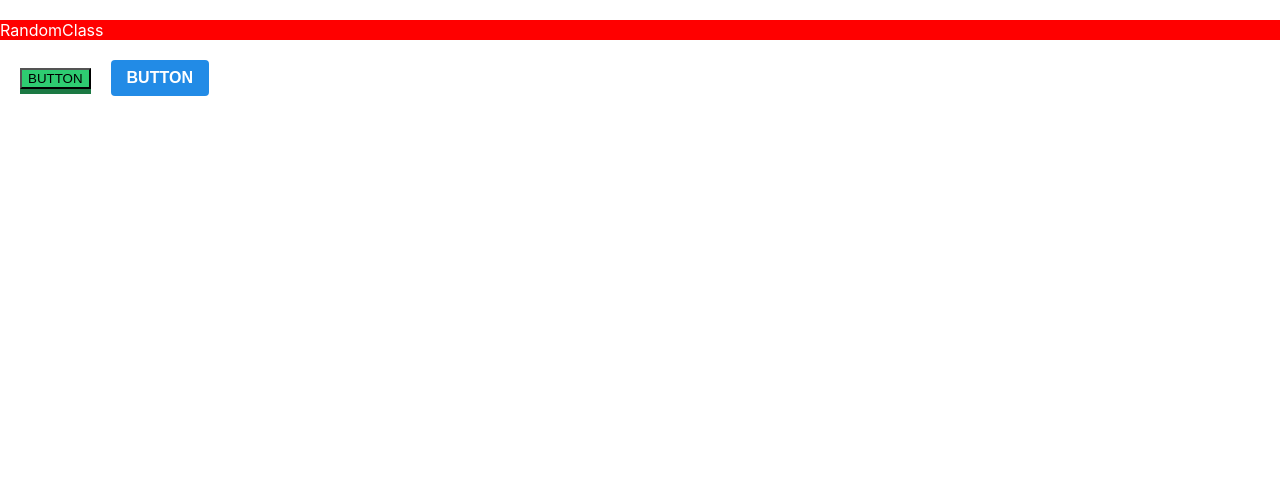
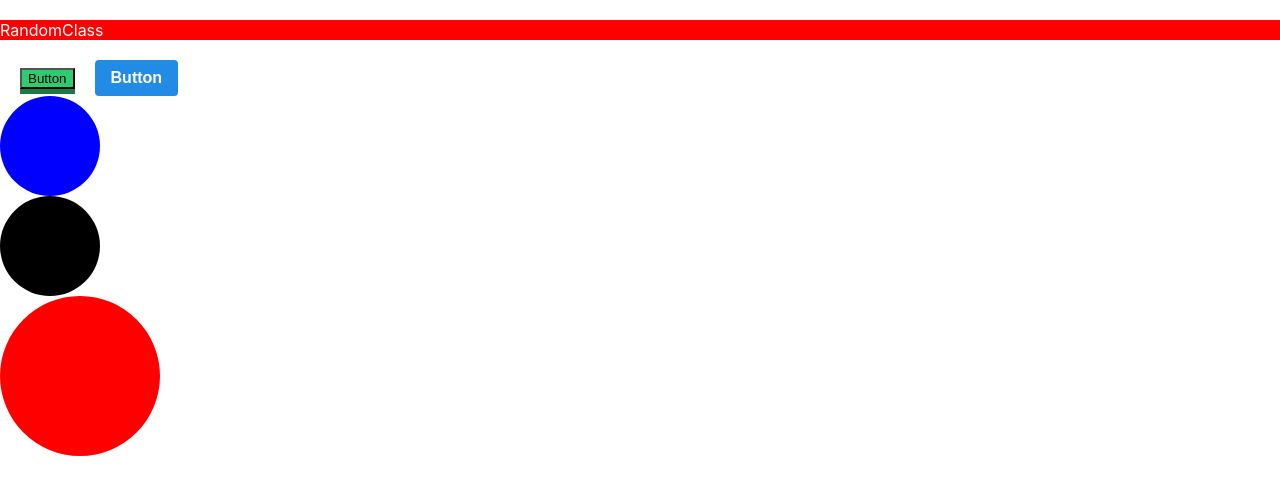
Before and after one commit to zzzzzuuuuu/watchaPedia_clone, a React (Create React App) app: page / in a window 1280 px wide. Shown: the top 494 px of the page. Built offline with nearby package versions, Linux system fonts and the light colour scheme.

Commit message:
feat: styled-components 예제 코드 추가

```diff
--- a/src/App.js
+++ b/src/App.js
@@ -1,12 +1,14 @@
 import "./App.css";
 import RandomClass from "./scss/RandomClass";
 import Button from "./scss/Button";
+import Circle from "./styled-components/Circle";
 
 function App() {
   return (
     <>
-      <RandomClass />
-      <Button>BUTTON</Button>
+      <RandomClass>Button</RandomClass>
+      <Button>Button</Button>
+      <Circle />
     </>
   );
 }
--- /dev/null
+++ b/src/components/Modal.js
@@ -0,0 +1,5 @@
+const Modal = (props) => {
+  return <></>;
+};
+
+export default Modal;
--- /dev/null
+++ b/src/page/Main.js
@@ -0,0 +1,5 @@
+const Main = () => {
+  return <></>;
+};
+
+export default Main;
--- /dev/null
+++ b/src/styled-components/Circle.js
@@ -0,0 +1,33 @@
+import styled, { css } from "styled-components";
+
+const Circle = () => {
+  return (
+    <>
+      <FirstCircle color="blue" />
+      <FirstCircle />
+      <SecondCircle color="red" huge />
+    </>
+  );
+};
+
+const FirstCircle = styled.div`
+  width: 100px;
+  height: 100px;
+  background: ${(props) => props.color || "black"};
+  border-radius: 50%;
+`;
+
+const SecondCircle = styled.div`
+  width: 100px;
+  height: 100px;
+  background: ${(props) => props.color || "black"};
+  border-radius: 50%;
+  ${(props) =>
+    props.huge &&
+    css`
+      width: 10rem;
+      height: 10rem;
+    `}
+`;
+
+export default Circle;
```
